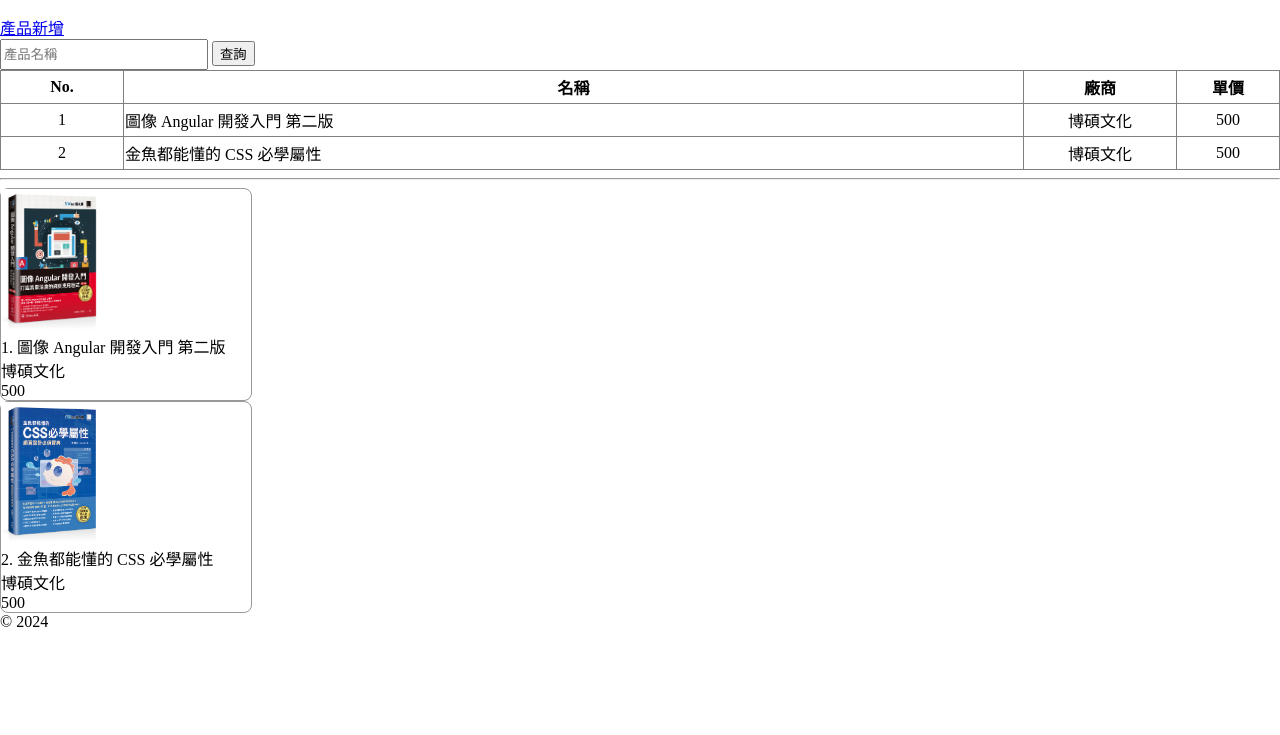
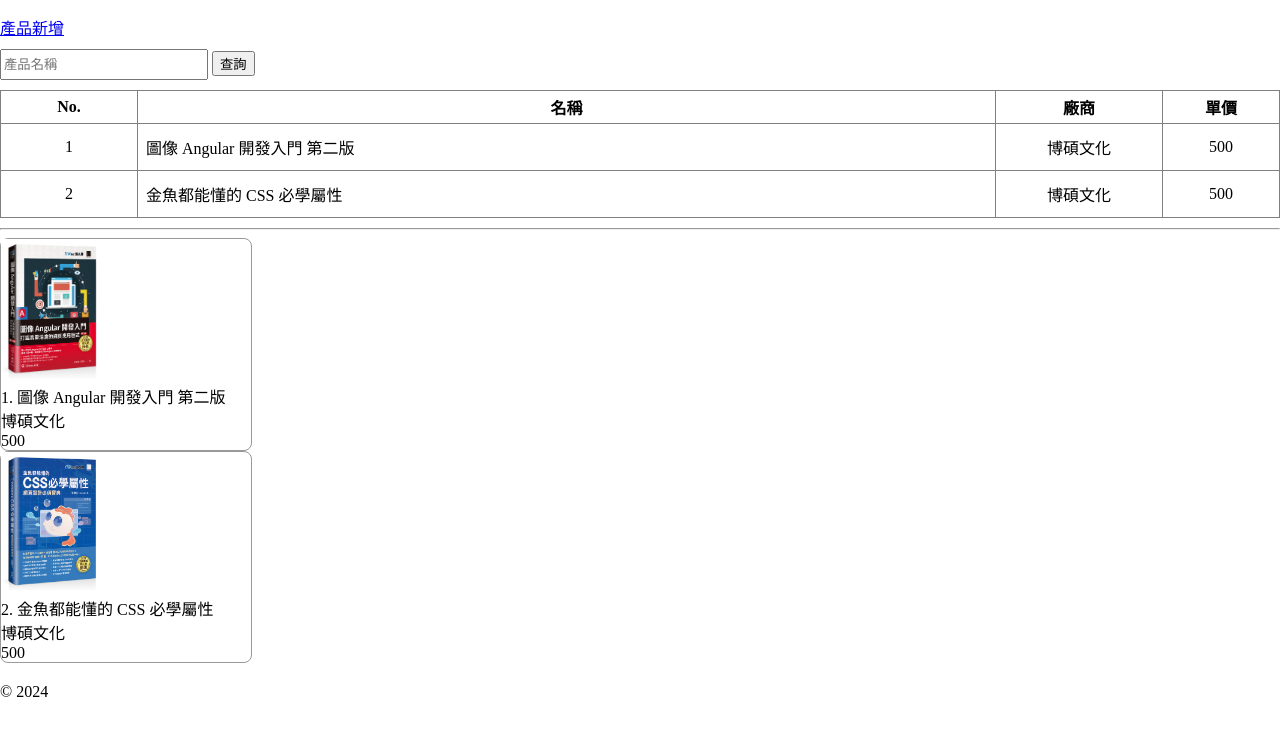
Before and after one commit to Chen1280/mcu-113-1-web-1280, a plain HTML site: page src/index.html in a window 1280 px wide. Shown: the part 49-784 px from the top of the page. Drawn offline with Linux system fonts and the light colour scheme.

Commit message:
feat(css): 設定各元素內外距樣式實作

```diff
--- a/src/style.css
+++ b/src/style.css
@@ -7,6 +7,10 @@ h3 {
     text-align: center;
 }
 
+nav {
+  margin-bottom: 10px;
+}
+
 .card{
  border: solid 1px #999;
  border-radius: 8px;
@@ -14,18 +18,23 @@ h3 {
 }
 
 input[type="text"]{
-    width: 200px;
-    height: 25px;
+  width: 200px;
+  height: 25px;
 }
 
 table{
-    border-collapse: collapse;
-    width: 100%;
+  border-collapse: collapse;
+  width: 100%;
+  margin: 10px 0;
 }
 
 th,
 td{
- height: 30px;
+  height: 30px;
+}
+
+tr > td {
+  padding: 8px;
 }
 
 td.id {
@@ -42,3 +51,7 @@ td.price {
     text-align: center;
     width: 100px;
 }
+
+footer {
+  margin-top: 20px;
+}
```
